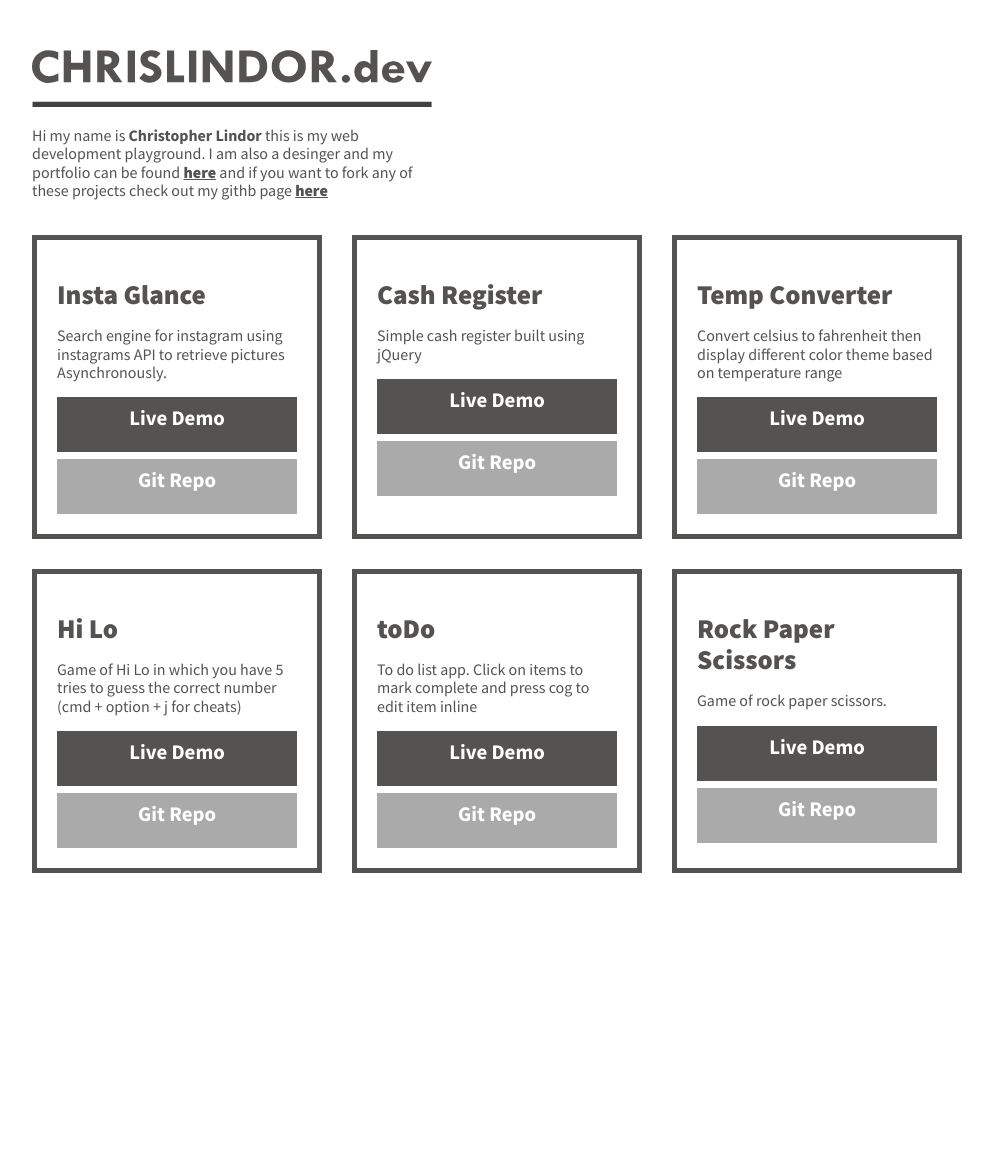
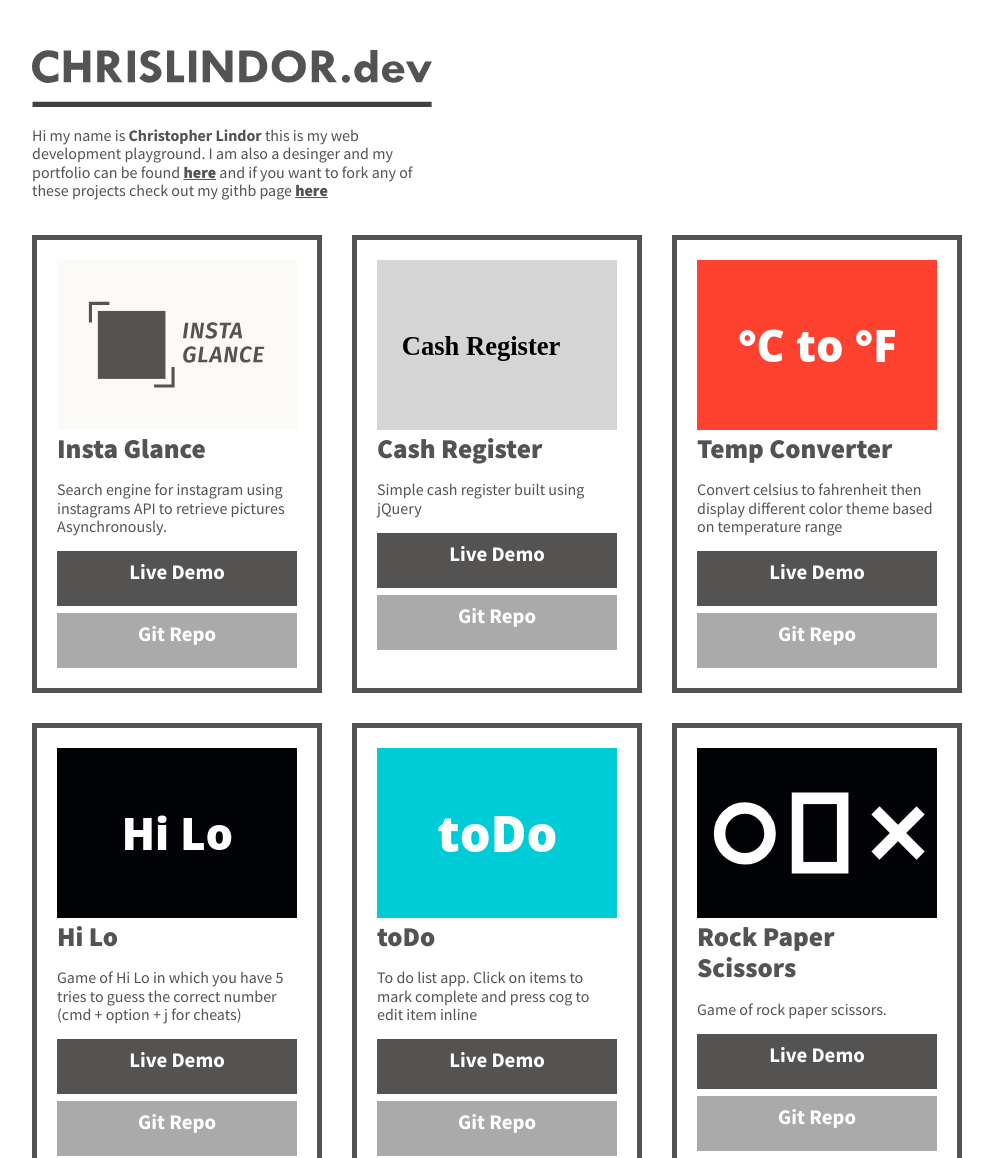
Before and after one commit to chrislindor/chrislindor.github.io, a plain HTML site: page index.html in a window 1280 px wide. Shown: the top 1158 px of the page, without its empty margins (0-993 px from the left). Before the commit the page ends 903 px from the top, so only its background shows below. Drawn offline with nearby package versions, Linux system fonts and the light colour scheme.

Commit message:
added images

```diff
--- a/index.html
+++ b/index.html
@@ -19,7 +19,7 @@
 
       <main>
         <section class="project-section">
-          <img src="" alt="" />
+          <img src="images/insta-glance-logo.svg" alt="" />
           <h2 class="project-header">Insta Glance</h2>
           <p class="project-description">
             Search engine for instagram using instagrams API to retrieve pictures Asynchronously.
@@ -29,7 +29,7 @@
         </section>
 
         <section class="project-section">
-          <img src="" alt="" />
+          <img src="images/cash-reg.svg" alt="" />
           <h2 class="project-header">Cash Register</h2>
           <p class="project-description">
             Simple cash register built using jQuery
@@ -39,7 +39,7 @@
         </section>
 
         <section class="project-section">
-          <img src="" alt="" />
+          <img src="images/temp-converter.svg" alt="" />
           <h2 class="project-header">Temp Converter</h2>
           <p class="project-description">
             Convert celsius to fahrenheit then display different color theme based on temperature range
@@ -49,7 +49,7 @@
         </section>
 
         <section class="project-section">
-          <img src="" alt="" />
+          <img src="images/hilo.svg" alt="" />
           <h2 class="project-header">Hi Lo</h2>
           <p class="project-description">
             Game of Hi Lo in which you have 5 tries to guess the correct number (cmd + option + j for cheats)
@@ -59,7 +59,7 @@
         </section>
 
         <section class="project-section">
-          <img src="" alt="" />
+          <img src="images/todo.svg" alt="" />
           <h2 class="project-header">toDo</h2>
           <p class="project-description">
             To do list app. Click on items to mark complete and press cog to edit item inline
@@ -69,7 +69,7 @@
         </section>
 
         <section class="project-section">
-          <img src="" alt="" />
+          <img src="images/rps.svg" alt="" />
           <h2 class="project-header">Rock Paper Scissors</h2>
           <p class="project-description">
             Game of rock paper scissors.
```
Also changed, not shown: images/cash-reg.svg (added), images/hilo.svg (added), images/insta-glance-logo.svg (added), images/rps.svg (added), images/temp-converter.svg (added), images/todo.svg (added).
